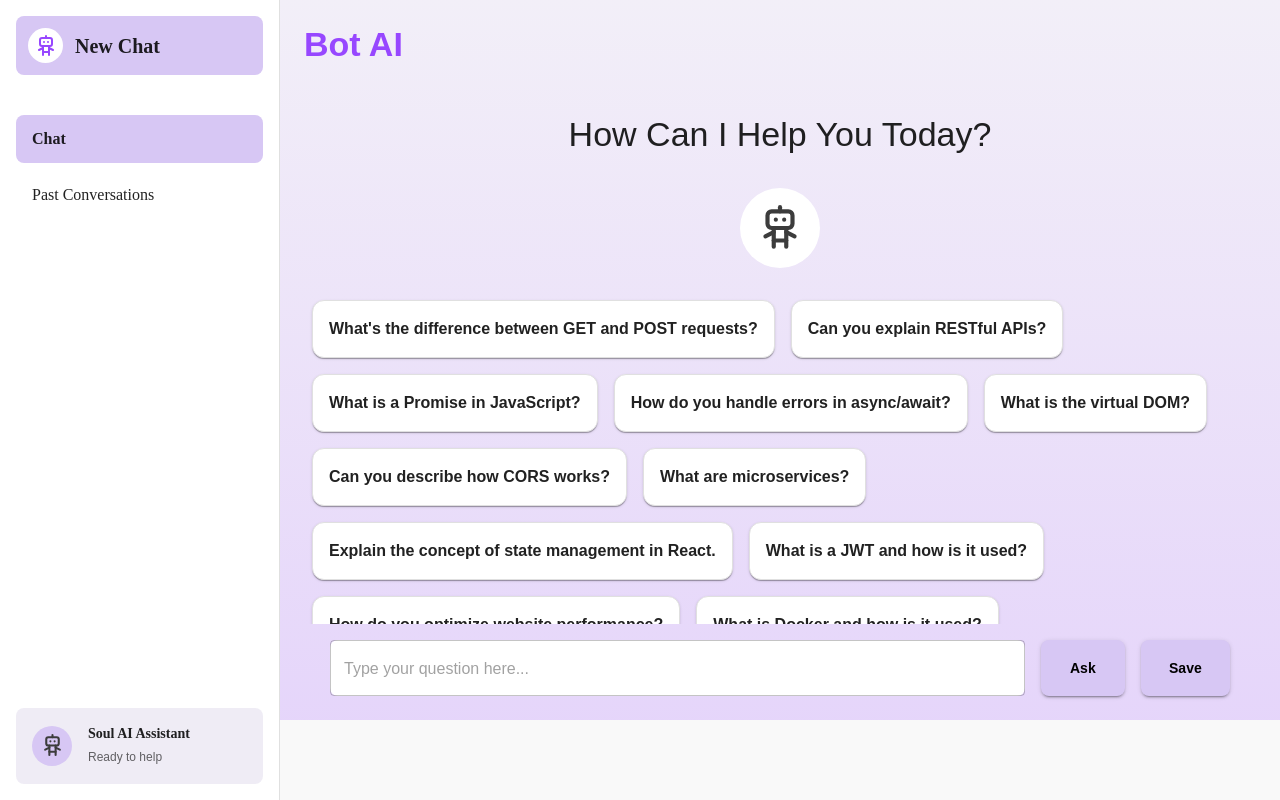
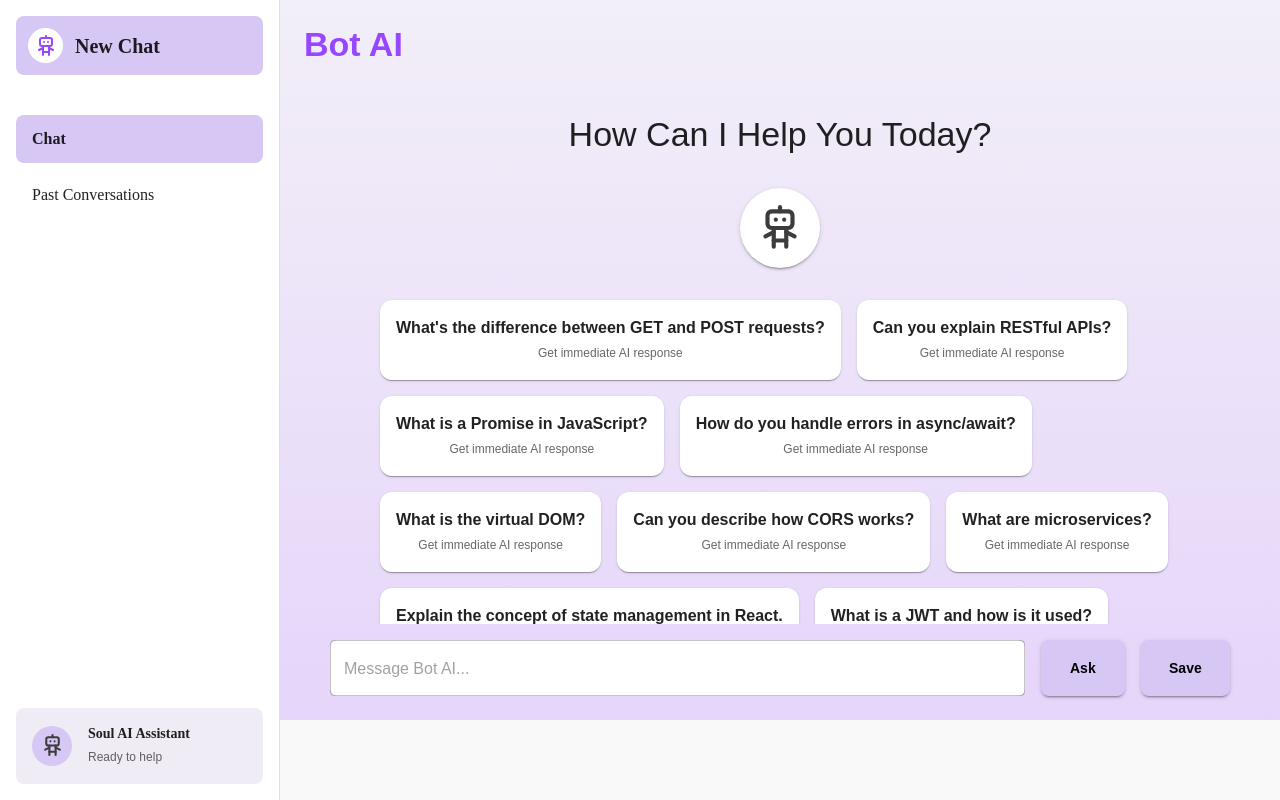
Before and after one commit to Rushikesh1Avachat/x_bot, a React (Create React App) app: page / in a window 1280 px wide. Built offline with nearby package versions, Linux system fonts and the light colour scheme.

Commit message:
pass all 6 chatbot ui and api test

```diff
--- a/src/pages/ChatPage.jsx
+++ b/src/pages/ChatPage.jsx
@@ -1,14 +1,13 @@
 import React, { useState } from 'react';
 import { Box, TextField, Button, Typography, Paper, Avatar, Grid, IconButton } from '@mui/material';
 import { TbRobot } from 'react-icons/tb';
-import { ThumbUpOutlined, ThumbDownOutlined } from '@mui/icons-material'; // Icons for rating
-import FeedbackModal from '../components/FeedbackModal'; // Import your modal component
+import { ThumbUpOutlined, ThumbDownOutlined } from '@mui/icons-material';
+import FeedbackModal from '../components/FeedbackModal';
 
 const ChatPage = ({ botData }) => {
   const [input, setInput] = useState('');
   const [messages, setMessages] = useState([]);
 
-  // State for Feedback Modal
   const [isFeedbackOpen, setIsFeedbackOpen] = useState(false);
   const [activeMessageIndex, setActiveMessageIndex] = useState(null);
 
@@ -19,38 +18,44 @@ const ChatPage = ({ botData }) => {
 
     const clean = (str) => str.toLowerCase().trim().replace(/\?$/, "");
     const foundMatch = botData.find(item => clean(item.question) === clean(query));
+
+    // Requirement: Set specific time format
     const time = new Date().toLocaleTimeString([], { hour: '2-digit', minute: '2-digit' });
 
     const userMsg = { role: 'You', text: query, time };
+
     const botMsg = {
       role: 'Soul AI',
-      text: foundMatch ? foundMatch.response : "As an AI Language Model, I don't have the details",
+      // Requirement: Specific default response
+      text: foundMatch ? foundMatch.response : "Sorry, Did not understand your query!",
       time,
-      rating: 0,      // Initialize rating
-      feedback: ''    // Initialize feedback text
+      rating: 0,
+      feedback: ''
     };
 
     setMessages((prev) => [...prev, userMsg, botMsg]);
     setInput('');
   };
 
-  // Function to handle opening the modal
   const handleFeedbackClick = (index) => {
     setActiveMessageIndex(index);
     setIsFeedbackOpen(true);
   };
 
-  // Function to save the feedback into the message state
   const handleFeedbackSubmit = (text) => {
     const updatedMessages = [...messages];
     updatedMessages[activeMessageIndex].feedback = text;
-    // You can also set a default rating here if Liked vs Disliked
     setMessages(updatedMessages);
   };
 
   const handleSave = () => {
+    if (messages.length === 0) return;
     const history = JSON.parse(localStorage.getItem('soul_history') || '[]');
-    history.push({ id: Date.now(), chat: messages, date: new Date().toLocaleDateString() });
+    history.push({
+      id: Date.now(),
+      chat: messages,
+      date: new Date().toLocaleDateString()
+    });
     localStorage.setItem('soul_history', JSON.stringify(history));
     alert("Conversation saved!");
   };
@@ -64,38 +69,60 @@ const ChatPage = ({ botData }) => {
 
       <Box sx={{ flexGrow: 1, overflowY: 'auto', mb: 2, px: 1 }}>
         {messages.length === 0 ? (
-          /* Landing View Code ... (Omitted for brevity, keep your existing Grid here) */
           <Box sx={{ textAlign: 'center', mt: 4 }}>
              <Typography variant="h4" sx={{ mb: 4 }}>How Can I Help You Today?</Typography>
-             <Avatar sx={{ width: 80, height: 80, mx: 'auto', bgcolor: 'white', mb: 4 }}><TbRobot size={50} color="#3C3C3C" /></Avatar>
-             <Grid container spacing={2}>
+             <Avatar sx={{ width: 80, height: 80, mx: 'auto', bgcolor: 'white', mb: 4, boxShadow: 2 }}>
+                <TbRobot size={50} color="#3C3C3C" />
+             </Avatar>
+             <Grid container spacing={2} sx={{ maxWidth: '800px', mx: 'auto' }}>
                {botData.map((item) => (
-                 <Grid item xs={6} key={item.id}>
-                   <Paper onClick={() => handleAsk(null, item.question)} sx={{ p: 2, cursor: 'pointer', borderRadius: '12px', border: '1px solid #E0E0E0' }}>
+                 <Grid item xs={12} sm={6} key={item.id}>
+                   <Paper
+                    onClick={() => handleAsk(null, item.question)}
+                    sx={{ p: 2, cursor: 'pointer', borderRadius: '12px', '&:hover': { bgcolor: '#f5f5f5' } }}
+                   >
                      <Typography fontWeight="bold">{item.question}</Typography>
+                     <Typography variant="caption" color="textSecondary">Get immediate AI response</Typography>
                    </Paper>
                  </Grid>
                ))}
              </Grid>
           </Box>
         ) : (
-          /* Chat View */
           <Box sx={{ maxWidth: '900px', mx: 'auto' }}>
             {messages.map((msg, i) => (
-              <Paper key={i} elevation={0} sx={{ p: 2, mb: 2, bgcolor: 'white', borderRadius: '15px', border: '1px solid #E0E0E0', position: 'relative', '&:hover .feedback-icons': { opacity: 1 } }}>
+              <Paper
+                key={i}
+                elevation={0}
+                sx={{
+                    p: 2, mb: 2, bgcolor: '#D7C7F4', borderRadius: '20px',
+                    position: 'relative',
+                    '&:hover .feedback-icons': { visibility: 'visible', opacity: 1 }
+                }}
+              >
                 <Box sx={{ display: 'flex', gap: 2 }}>
-                  <Avatar sx={{ bgcolor: msg.role === 'You' ? '#9747FF' : '#D7C7F4' }}>
-                    {msg.role === 'You' ? 'Y' : <TbRobot color="black" />}
+                  <Avatar sx={{ width: 50, height: 50, bgcolor: 'white', border: '1px solid #ddd' }}>
+                    {msg.role === 'You' ? 'Y' : <TbRobot color="black" size={30} />}
                   </Avatar>
                   <Box sx={{ flexGrow: 1 }}>
-                    <Typography variant="subtitle2" fontWeight="bold">{msg.role}</Typography>
-                    <Typography variant="body1" sx={{ my: 0.5 }}>{msg.text}</Typography>
+                    {/* Requirement: Role in <span> */}
+                    <Typography variant="subtitle2" fontWeight="bold">
+                        <span>{msg.role}</span>
+                    </Typography>
+
+                    {/* Requirement: AI Response in <p> */}
+                    <Typography component="p" variant="body1" sx={{ my: 0.5 }}>
+                        {msg.text}
+                    </Typography>
+
                     <Box sx={{ display: 'flex', alignItems: 'center', gap: 1 }}>
                       <Typography variant="caption" color="textSecondary">{msg.time}</Typography>
 
-                      {/* Rating Icons for Bot Only */}
                       {msg.role === 'Soul AI' && (
-                        <Box className="feedback-icons" sx={{ display: 'flex', opacity: 0.5, transition: '0.3s' }}>
+                        <Box
+                            className="feedback-icons"
+                            sx={{ visibility: 'hidden', opacity: 0, transition: '0.3s', display: 'flex' }}
+                        >
                           <IconButton size="small" onClick={() => handleFeedbackClick(i)}>
                             <ThumbUpOutlined fontSize="inherit" />
                           </IconButton>
@@ -106,9 +133,8 @@ const ChatPage = ({ botData }) => {
                       )}
                     </Box>
 
-                    {/* Show saved feedback if it exists */}
                     {msg.feedback && (
-                      <Typography variant="body2" sx={{ mt: 1, fontStyle: 'italic', color: '#555' }}>
+                      <Typography variant="body2" sx={{ mt: 1 }}>
                         <strong>Feedback:</strong> {msg.feedback}
                       </Typography>
                     )}
@@ -121,13 +147,29 @@ const ChatPage = ({ botData }) => {
       </Box>
 
       {/* Input Form */}
-      <Box component="form" onSubmit={handleAsk} sx={{ display: 'flex', gap: 2, maxWidth: '900px', mx: 'auto', width: '100%' }}>
-        <TextField fullWidth value={input} onChange={(e) => setInput(e.target.value)} placeholder="Type your question here..." sx={{ bgcolor: 'white', borderRadius: '8px' }} />
-        <Button type="submit" variant="contained" sx={{ bgcolor: '#D7C7F4', color: 'black', px: 4 }}>Ask</Button>
-        <Button variant="contained" onClick={handleSave} sx={{ bgcolor: '#D7C7F4', color: 'black', px: 4 }}>Save</Button>
+      <Box
+        component="form"
+        onSubmit={handleAsk}
+        sx={{ display: 'flex', gap: 2, maxWidth: '900px', mx: 'auto', width: '100%' }}
+      >
+        <TextField
+            fullWidth
+            value={input}
+            onChange={(e) => setInput(e.target.value)}
+            // Requirement: Exact Placeholder
+            placeholder="Message Bot AI..."
+            sx={{ bgcolor: 'white', borderRadius: '8px' }}
+        />
+        {/* Requirement: type="submit" */}
+        <Button type="submit" variant="contained" sx={{ bgcolor: '#D7C7F4', color: 'black', px: 4 }}>
+            Ask
+        </Button>
+        {/* Requirement: type="button" */}
+        <Button type="button" variant="contained" onClick={handleSave} sx={{ bgcolor: '#D7C7F4', color: 'black', px: 4 }}>
+            Save
+        </Button>
       </Box>
 
-      {/* The same to same Modal */}
       <FeedbackModal
         open={isFeedbackOpen}
         onClose={() => setIsFeedbackOpen(false)}
```
Also changed, not shown: src/pages/HistoryPage.jsx (+31 -27 lines).
